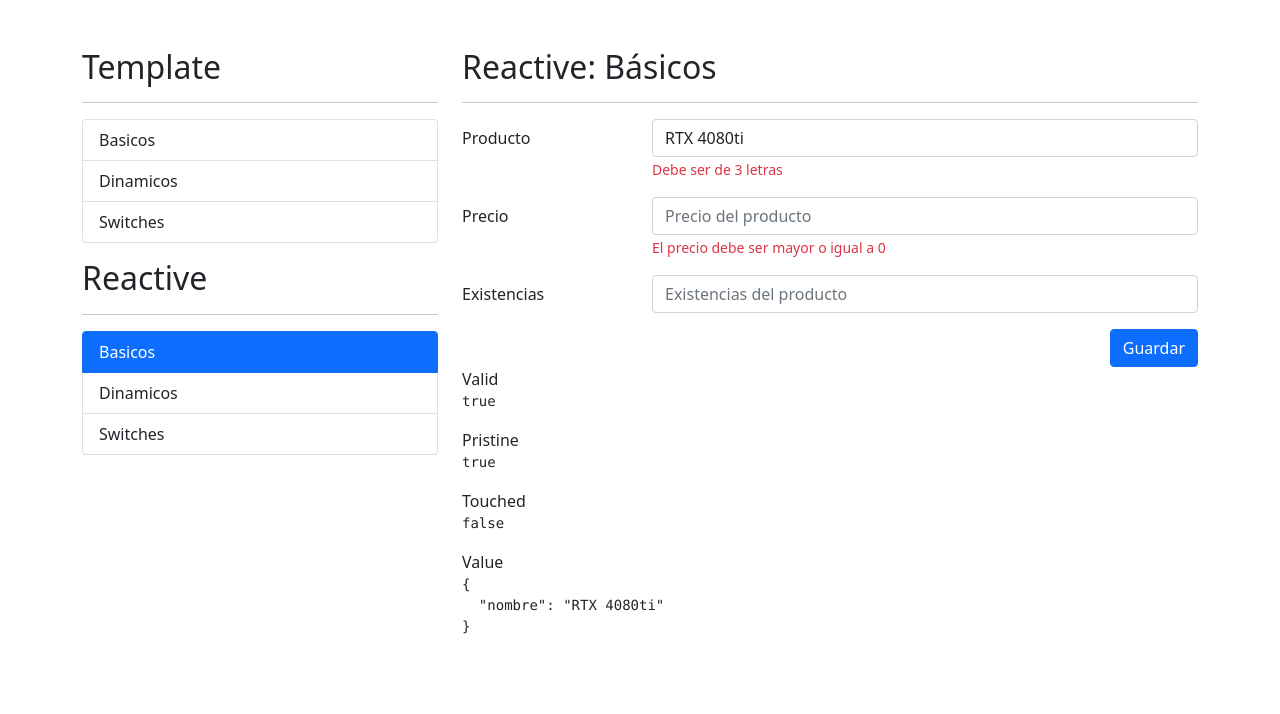
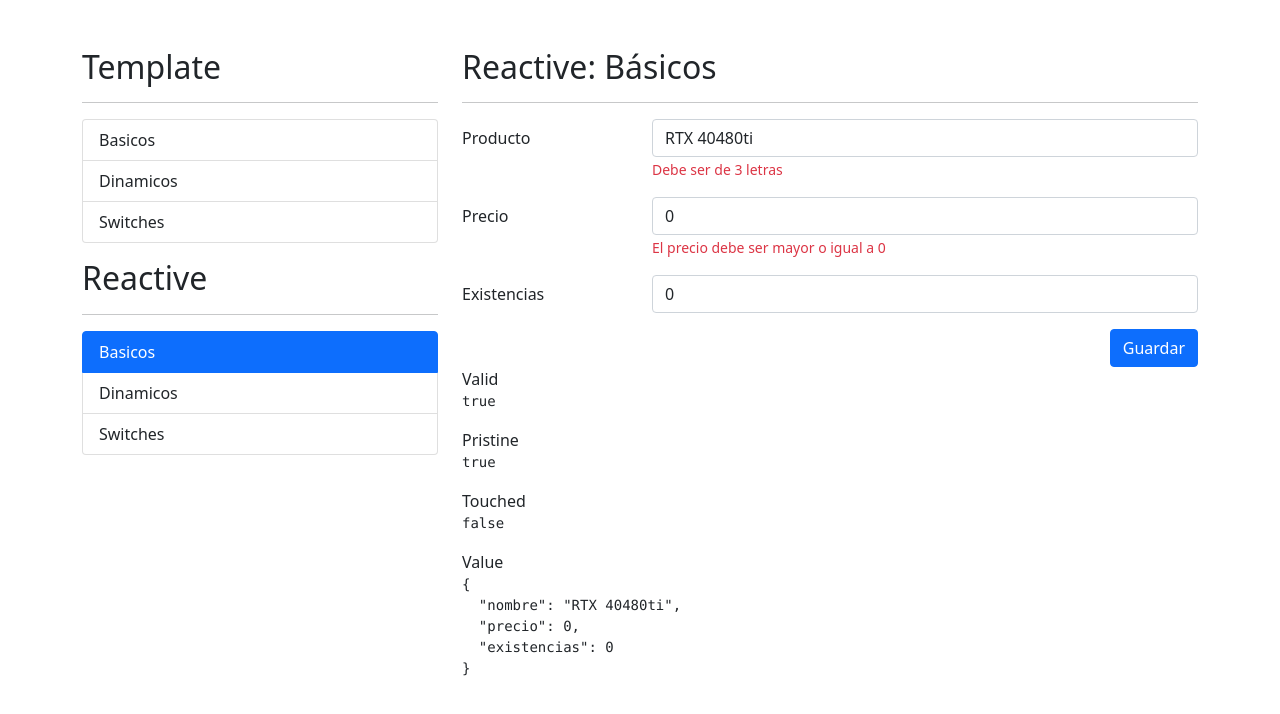
Before and after one commit to VictorCarmonaMoraza/FormulariosApp2022, an Angular app: page /reactive/basicos in a window 1280 px wide. Shown: the top 714 px of the page. Built offline with nearby package versions, Linux system fonts and the light colour scheme.

Commit message:
16-FormBuilder

```diff
--- a/src/app/reactive/basicos/basicos.component.html
+++ b/src/app/reactive/basicos/basicos.component.html
@@ -24,7 +24,9 @@
       <div class="mb-3 row">
         <label class="col-sm-3 col-form-label">Precio</label>
         <div class="col-sm-9">
-          <input type="number" class="form-control" placeholder="Precio del producto">
+          <input type="number" class="form-control"
+          formControlName="precio"
+          placeholder="Precio del producto">
           <span class="form-text text-danger">
             El precio debe ser mayor o igual a 0
           </span>
@@ -35,7 +37,9 @@
       <div class="mb-3 row">
         <label class="col-sm-3 col-form-label">Existencias</label>
         <div class="col-sm-9">
-          <input type="number" class="form-control" placeholder="Existencias del producto">
+          <input type="number" class="form-control"
+          formControlName="existencias"
+          placeholder="Existencias del producto">
         </div>
       </div>
 
--- a/src/app/reactive/basicos/basicos.component.ts
+++ b/src/app/reactive/basicos/basicos.component.ts
@@ -1,6 +1,5 @@
-import { FormControl } from '@angular/forms';
-import { Component, OnInit } from '@angular/core';
-import { FormGroup } from '@angular/forms';
+import { FormBuilder,FormGroup } from '@angular/forms';
+import { Component} from '@angular/core';
 
 @Component({
   selector: 'app-basicos',
@@ -9,11 +8,18 @@
 })
 export class BasicosComponent{
 
-  miFormulario:FormGroup=new FormGroup({
-    'nombre':new FormControl('RTX 4080ti')
-  })
+  // miFormulario:FormGroup=new FormGroup({
+  //   'nombre':new FormControl('RTX 4080ti'),
+  //   'precio':new FormControl(1500),
+  //   'existencias':new FormControl(0)
+  // })
+miFormulario:FormGroup=this.fb.group({
+  nombre:['RTX 40480ti'],
+  precio:[0],
+  existencias:[0]
+})
 
-  constructor() { }
+  constructor(private fb:FormBuilder) { }
 
 
 
```
